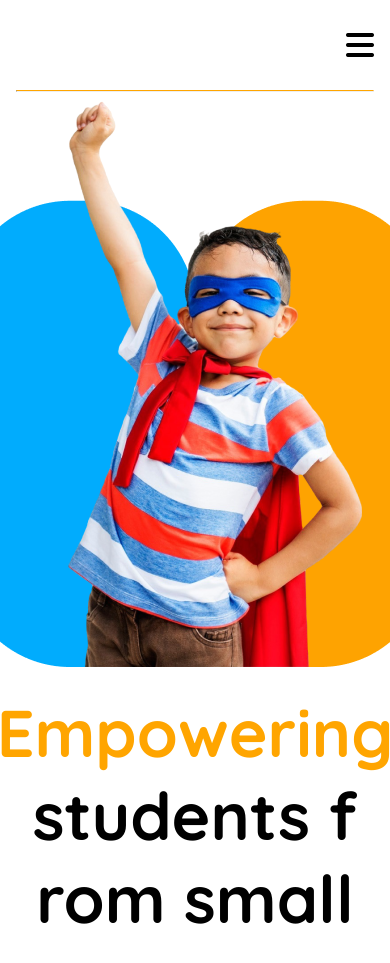
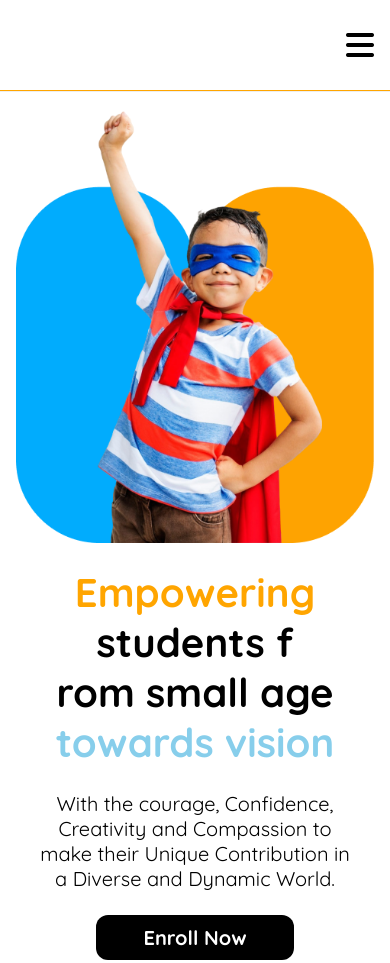
Before and after one commit to Sanj33d/project_school, a plain HTML site: page index.html in a window 390 px wide. Shown: the top 963 px of the page. Drawn offline with Linux system fonts and the light colour scheme.

Commit message:
iphone se responsive fixed

```diff
--- a/styles/style.css
+++ b/styles/style.css
@@ -476,6 +476,9 @@ footer{
 }
 
 @media screen and (max-width: 576px){
+
+    /* header (nav + banner) responseve */
+
     header{
         padding: 12px 16px;
     }
@@ -501,17 +504,27 @@ footer{
     }
 
     /* responsive hover effect */
+
     .nav-menu:hover{
         font-size: 2.5em;
     }
 
     hr{
         display: block;
-        margin-top: 12px;
+        margin: 12px -50px;
         border-top: 0.5px solid orange;
     }
 
     /* banner responsive styles */
+
+    .banner-img img{
+        width: 100%;
+    }
+
+    .banner-title{
+        font-size: 40px;
+        font-weight: 700;
+    }
 
     .banner{
         flex-direction: column-reverse;
@@ -527,17 +540,21 @@ footer{
 
     .hidden-in-static{
         display: block;
+        white-space: pre;
+        word-break: break-word;
     }
 
     .text-center{
         text-align: center;
     }
 
-    /* sec curriculum styles */
+    /* main styles (section: curriculum + stories) responsive*/
+
+    /* sec curriculum responsive*/
 
     .sec-curriculum{
         background-image: url("../images/bg.png");
-        padding: 0px 70px;
+        padding: 0px 16px;
     }
 
     .curriculum-container{
@@ -556,7 +573,7 @@ footer{
         display: none;
     }
 
-    /* sec stories */
+    /* sec stories responsive*/
 
     .sec-stories{
         background: linear-gradient(180deg, rgba(255, 255, 255, 0), rgba(254, 163, 1, 0.3));
```
